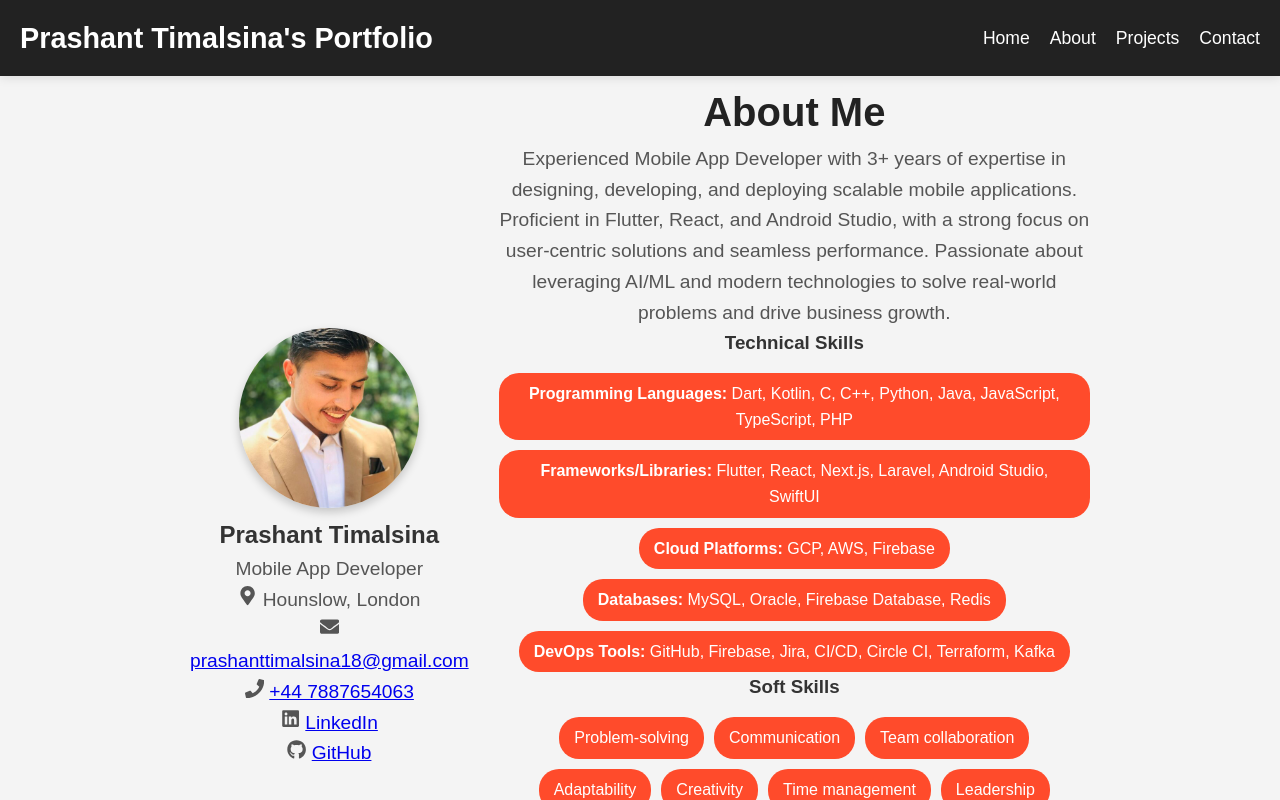
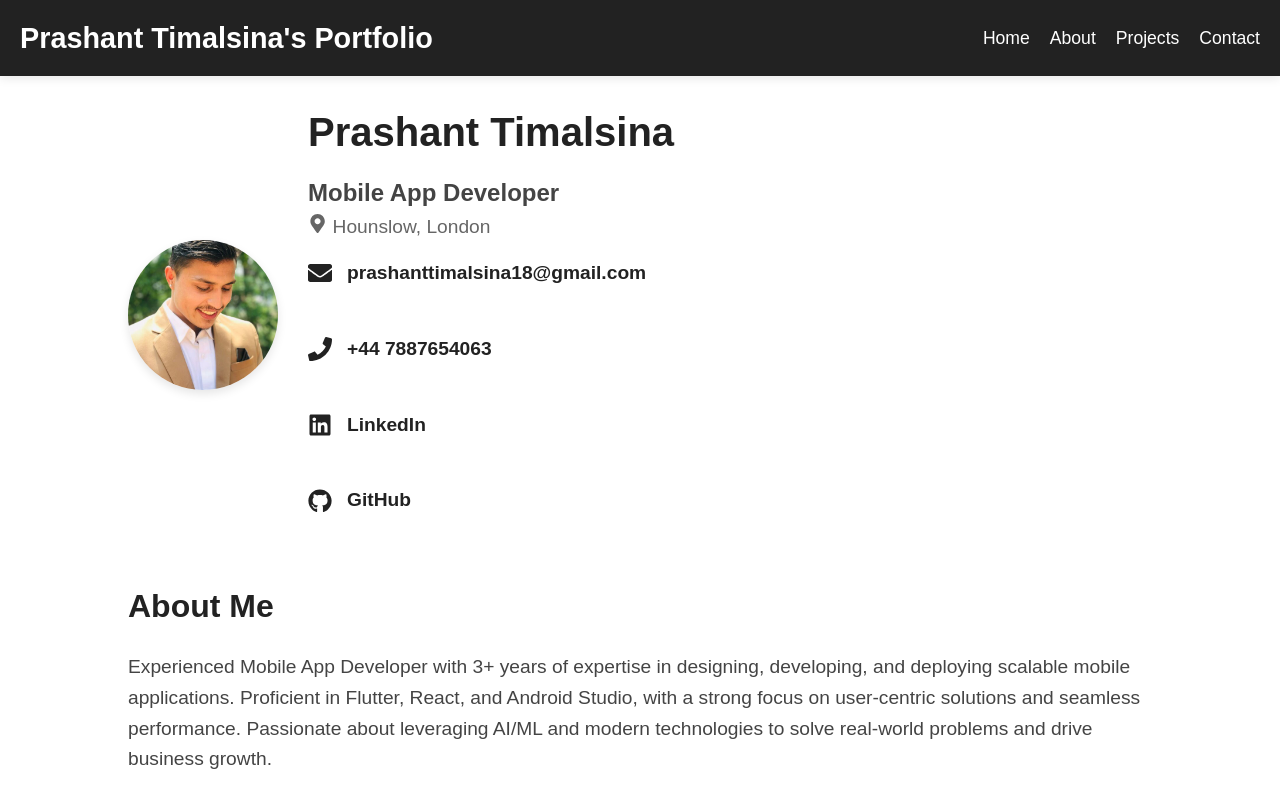
Before and after one commit to creativeprashant007/prashant-profile, a React (Create React App) app: page /about in a window 1280 px wide. Shown: the top 800 px of the page. Built offline with nearby package versions, Linux system fonts and the light colour scheme.

Commit message:
updated css

```diff
--- a/src/styles.css
+++ b/src/styles.css
@@ -6,11 +6,18 @@
     scroll-behavior: smooth;
   }
 
-body {
+  body, html {
+    height: 100%;
     font-family: "Poppins", sans-serif;
-  background-color: #f4f4f4;
-  color: #333;
+    background-color: #f4f4f4; /* Light gray background for a clean, professional look */
+    color: #333; /* Dark gray text for good readability */
     line-height: 1.6;
+  }
+
+  #root {
+    display: flex;
+    flex-direction: column;
+    min-height: 100vh;
   }
 
   /* Header */
@@ -19,28 +26,26 @@ body {
     justify-content: space-between;
     align-items: center;
     padding: 15px 20px;
-  background: #222;
+    background: #222; /* Dark background for a professional header */
     color: white;
     position: fixed;
     width: 100%;
     top: 0;
     left: 0;
     box-shadow: 0 2px 10px rgba(0, 0, 0, 0.1);
+    z-index: 1000;
   }
 
   .logo {
     font-size: 1.8rem;
     font-weight: bold;
+    color: white; /* White logo for clarity */
   }
 
   nav ul {
     list-style: none;
     display: flex;
     gap: 20px;
-}
-
-nav ul li {
-  display: inline;
   }
 
   nav ul li a {
@@ -51,89 +56,209 @@ nav ul li a {
   }
 
   nav ul li a:hover {
-  color: #ff4b2b;
+    color: #ccc; /* Subtle hover effect with a lighter gray */
   }
 
-/* Sections */
-section {
-  padding: 80px 10%;
+  /* About Section */
+  .about {
+    padding: 100px 10%;
+    background: #fff; /* Clean white background */
+  }
+
+  .about-content {
+    display: flex;
+    flex-direction: column;
+    gap: 50px;
+  }
+
+  .profile-section {
+    display: flex;
+    align-items: center;
+    gap: 30px;
+  }
+
+  .profile-image {
+    width: 150px;
+    height: 150px;
+    border-radius: 50%;
+    box-shadow: 0 4px 10px rgba(0, 0, 0, 0.1);
+  }
+
+  .personal-info {
+    max-width: 600px;
+  }
+
+  h1 {
+    font-size: 2.5rem;
+    margin-bottom: 10px;
+    color: #222; /* Dark gray for the name */
+  }
+
+  .title {
+    font-size: 1.5rem;
+    font-weight: bold;
+    color: #444; /* Slightly lighter gray for the title */
+  }
+
+  .location {
+    font-size: 1.2rem;
+    color: #666; /* Medium gray for location */
+  }
+
+  .contact-info {
+    display: flex;
+    flex-direction: column;
+    align-items: flex-start; /* Align items to the left */
+    gap: 15px; /* Space between each contact detail */
+  }
+
+  .contact-info p {
+    font-size: 1.2rem;
+    display: flex;
+    align-items: center;
+    gap: 10px; /* Space between the icon and text */
+  }
+
+  .contact-info a {
+    color: #333;
+    text-decoration: none;
+    font-weight: bold;
+    transition: color 0.3s ease;
+  }
+
+  .contact-info a:hover {
+    color: #4a90e2; /* Blue color on hover for links */
+  }
+
+  .contact-info svg {
+    font-size: 1.5rem;
+    color: #333;
+    transition: color 0.3s ease;
+  }
+
+  .contact-info svg:hover {
+    color: #4a90e2; /* Blue color on hover for icons */
+  }
+
+
+  .about-details h2 {
+    font-size: 2rem;
+    margin-bottom: 20px;
+    color: #222;
+  }
+
+  .about-details p {
+    font-size: 1.2rem;
+    color: #444; /* Slightly lighter gray for details */
+    margin-bottom: 20px;
+  }
+
+  .skills-section ul, .soft-skills-section ul {
+    list-style-type: none;
+    font-size: 1.1rem;
+    color: #555; /* Subtle gray for skills list */
+  }
+
+  .skills-section ul li, .soft-skills-section ul li {
+    margin: 5px 0;
+  }
+
+  .skills-section h3, .soft-skills-section h3 {
+    font-size: 1.8rem;
+    margin-bottom: 15px;
+    color: #222;
+  }
+
+  /* Hero Section */
+  .home {
+    display: flex;
+    justify-content: center;
+    align-items: center;
+    height: 100vh;
+    background: #f4f4f4; /* Soft gray background */
+    color: #222; /* Dark text for readability */
     text-align: center;
   }
 
-/* About Section */
-.about-content {
+  .hero {
     display: flex;
     align-items: center;
-  justify-content: center;
-  gap: 30px;
-  max-width: 900px;
+    gap: 50px;
+    max-width: 1200px;
     margin: auto;
   }
 
-.profile-image {
-  width: 180px;
-  height: 180px;
+  .hero-content {
+    flex: 1;
+  }
+
+  .hero-content h1 {
+    font-size: 3rem;
+    margin-bottom: 10px;
+  }
+
+  .hero-content h2 {
+    font-size: 1.5rem;
+    margin-bottom: 20px;
+  }
+
+  .hero-content p {
+    font-size: 1.2rem;
+    margin-bottom: 30px;
+  }
+
+  .cta-button {
+    background: #333; /* Dark button for a professional look */
+    color: white;
+    padding: 10px 20px;
+    border-radius: 5px;
+    text-decoration: none;
+    font-size: 1.1rem;
+    transition: background 0.3s ease;
+  }
+
+  .cta-button:hover {
+    background: #444; /* Slightly lighter on hover */
+  }
+
+  .hero-image img {
+    width: 300px;
+    height: 300px;
     border-radius: 50%;
     box-shadow: 0 4px 10px rgba(0, 0, 0, 0.2);
   }
 
-.about h2 {
-  font-size: 2.5rem;
-  color: #222;
-}
-
-.about p {
-  font-size: 1.2rem;
-  color: #555;
-}
-
-.about ul {
-  display: flex;
-  flex-wrap: wrap;
-  justify-content: center;
-  gap: 10px;
-  margin-top: 15px;
-}
-
-.about ul li {
-  background: #ff4b2b;
-  color: white;
-  padding: 8px 15px;
-  border-radius: 20px;
-  font-size: 1rem;
-  list-style: none;
-}
-
   /* Projects Section */
   .projects {
-  background: white;
+    padding: 100px 10%;
+    background: #f4f4f4;
   }
 
   .project-list {
     display: flex;
     flex-wrap: wrap;
-  justify-content: center;
     gap: 20px;
     margin-top: 20px;
   }
 
   .project-card {
-  background: #fff;
+    background: white;
     padding: 20px;
     border-radius: 10px;
     width: 320px;
     box-shadow: 0 4px 10px rgba(0, 0, 0, 0.1);
-  text-align: left;
-  transition: transform 0.3s ease;
+    transition: transform 0.3s ease, box-shadow 0.3s ease;
   }
 
   .project-card:hover {
-  transform: scale(1.05);
+    transform: translateY(-10px);
+    box-shadow: 0 8px 20px rgba(0, 0, 0, 0.2);
   }
 
   .project-card h3 {
     font-size: 1.5rem;
     margin-bottom: 10px;
+    color: #222;
   }
 
   .project-card p {
@@ -143,9 +268,9 @@ section {
 
   /* Contact Section */
   .contact {
+    padding: 100px 10%;
     background: #222;
     color: white;
-  padding: 50px;
     text-align: center;
   }
 
@@ -160,7 +285,7 @@ section {
   }
 
   .contact a {
-  color: #ff4b2b;
+    color: #ccc; /* Lighter gray for links */
     text-decoration: none;
     font-weight: bold;
   }
@@ -171,7 +296,7 @@ section {
 
   /* Footer */
   .footer {
-  background: #111;
+    background: #111; /* Dark footer */
     color: white;
     text-align: center;
     padding: 15px;
@@ -183,6 +308,17 @@ section {
     .header {
       flex-direction: column;
       text-align: center;
+      padding: 10px;
+    }
+
+    .hero {
+      flex-direction: column;
+      text-align: center;
+    }
+
+    .hero-image img {
+      width: 200px;
+      height: 200px;
     }
 
     .about-content {
@@ -195,3 +331,46 @@ section {
       align-items: center;
     }
   }
+
+  .contact {
+    padding: 100px 10%;
+    background: #fff;
+    color: #333;
+    text-align: center;
+  }
+
+  .contact h2 {
+    font-size: 2.5rem;
+    margin-bottom: 30px;
+    color: #222;
+  }
+
+  .contact-info p {
+    font-size: 1.2rem;
+    margin: 15px 0;
+    display: flex;
+    align-items: center;
+    justify-content: center;
+    gap: 15px;
+  }
+
+  .contact-info a {
+    color: #222;
+    text-decoration: none;
+    font-weight: bold;
+    transition: color 0.3s ease;
+  }
+
+  .contact-info a:hover {
+    color: #4a90e2; /* Blue color on hover */
+  }
+
+  .contact-info svg {
+    font-size: 1.5rem;
+    color: #222;
+    transition: color 0.3s ease;
+  }
+
+  .contact-info svg:hover {
+    color: #4a90e2; /* Blue color on hover for icons */
+  }
```
Lines whose indentation alone changed are shown as unchanged.
